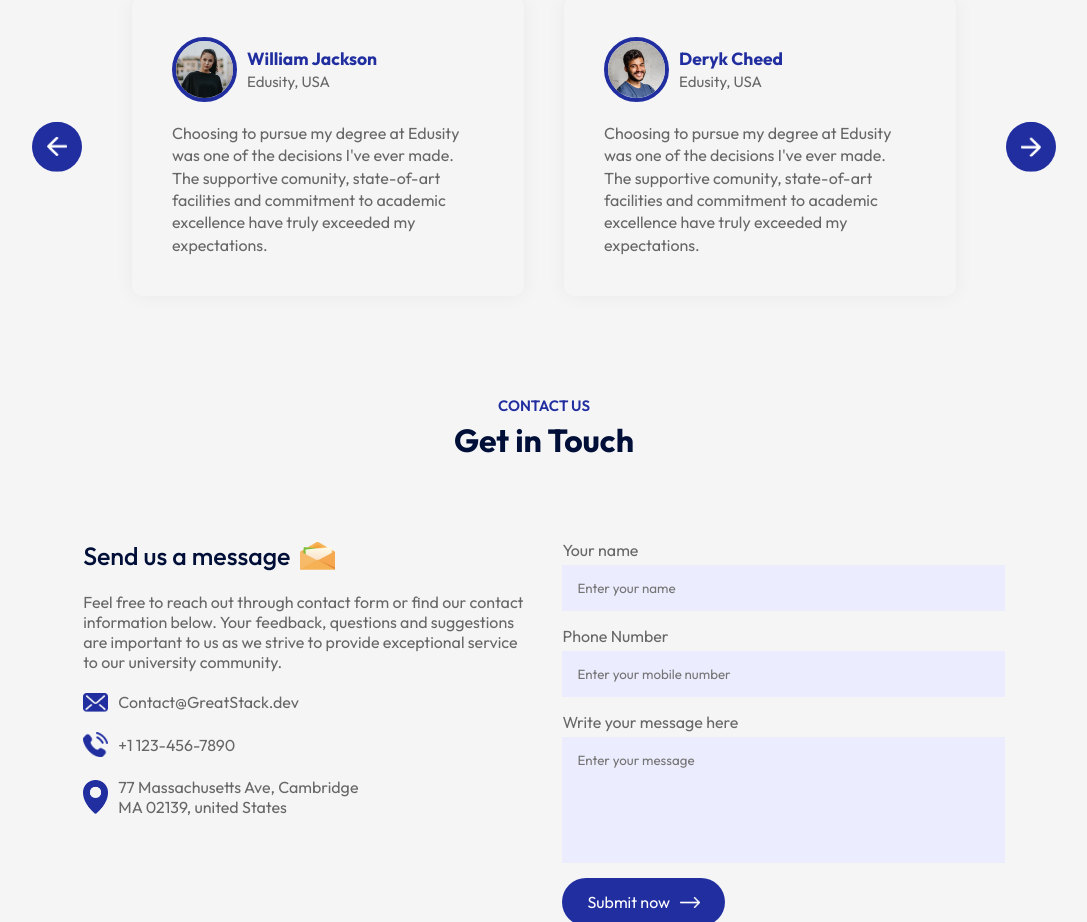
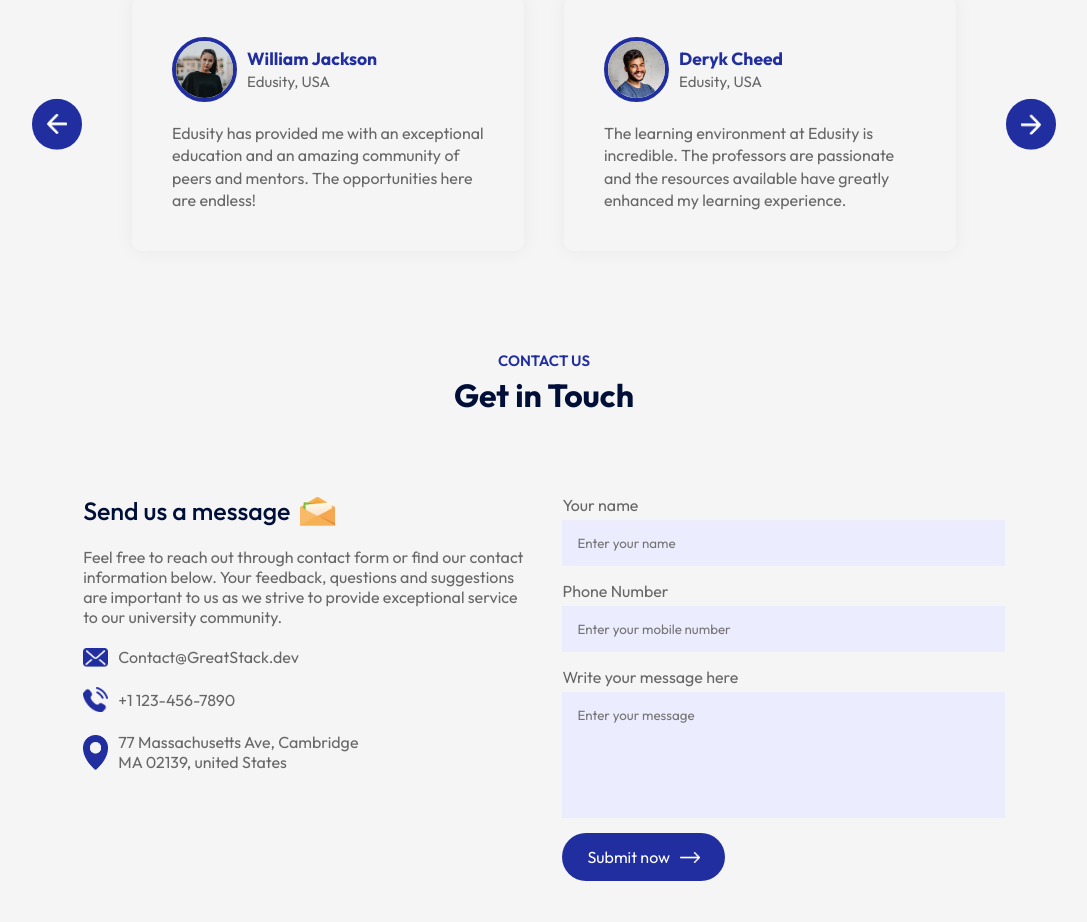
Before and after one commit to DerickMuluka/edusity, a React (Vite) app: page / in a window 1280 px wide. Shown: the part 2640-3562 px from the top of the page, without its empty margins (96-1183 px from the left). Built offline with nearby package versions, Linux system fonts and the light colour scheme.

Commit message:
feat: Update testimonials content with unique messages for each user

```diff
--- a/src/components/Testimonials/Testimonials.jsx
+++ b/src/components/Testimonials/Testimonials.jsx
@@ -37,10 +37,7 @@ const Testimonials = () => {
                                 <span>Edusity, USA</span>
                             </div>
                         </div>
-                        <p>Choosing to pursue my degree at Edusity was one of the decisions I've ever made. The
-                            supportive comunity, state-of-art facilities and commitment to academic excellence
-                            have truly exceeded my expectations.
-                        </p>
+                        <p>Edusity has provided me with an exceptional education and an amazing community of peers and mentors. The opportunities here are endless!</p>
                     </div>
                 </li>
                 <li>
@@ -52,10 +49,7 @@ const Testimonials = () => {
                                 <span>Edusity, USA</span>
                             </div>
                         </div>
-                        <p>Choosing to pursue my degree at Edusity was one of the decisions I've ever made. The
-                            supportive comunity, state-of-art facilities and commitment to academic excellence
-                            have truly exceeded my expectations.
-                        </p>
+                        <p>The learning environment at Edusity is incredible. The professors are passionate and the resources available have greatly enhanced my learning experience.</p>
                     </div>
                 </li>
                 <li>
@@ -67,10 +61,7 @@ const Testimonials = () => {
                                 <span>Edusity, USA</span>
                             </div>
                         </div>
-                        <p>Choosing to pursue my degree at Edusity was one of the decisions I've ever made. The
-                            supportive comunity, state-of-art facilities and commitment to academic excellence
-                            have truly exceeded my expectations.
-                        </p>
+                        <p>Edusity has not only met but exceeded my expectations. The curriculum is challenging yet rewarding, and the support from faculty is outstanding.</p>
                     </div>
                 </li>
                 <li>
@@ -82,10 +73,7 @@ const Testimonials = () => {
                                 <span>Edusity, USA</span>
                             </div>
                         </div>
-                        <p>Choosing to pursue my degree at Edusity was one of the decisions I've ever made. The
-                            supportive comunity, state-of-art facilities and commitment to academic excellence
-                            have truly exceeded my expectations.
-                        </p>
+                        <p>Being a part of Edusity has been a transformative experience. The campus culture is welcoming, and I've developed both academically and personally.</p>
                     </div>
                 </li>
             </ul>
```
